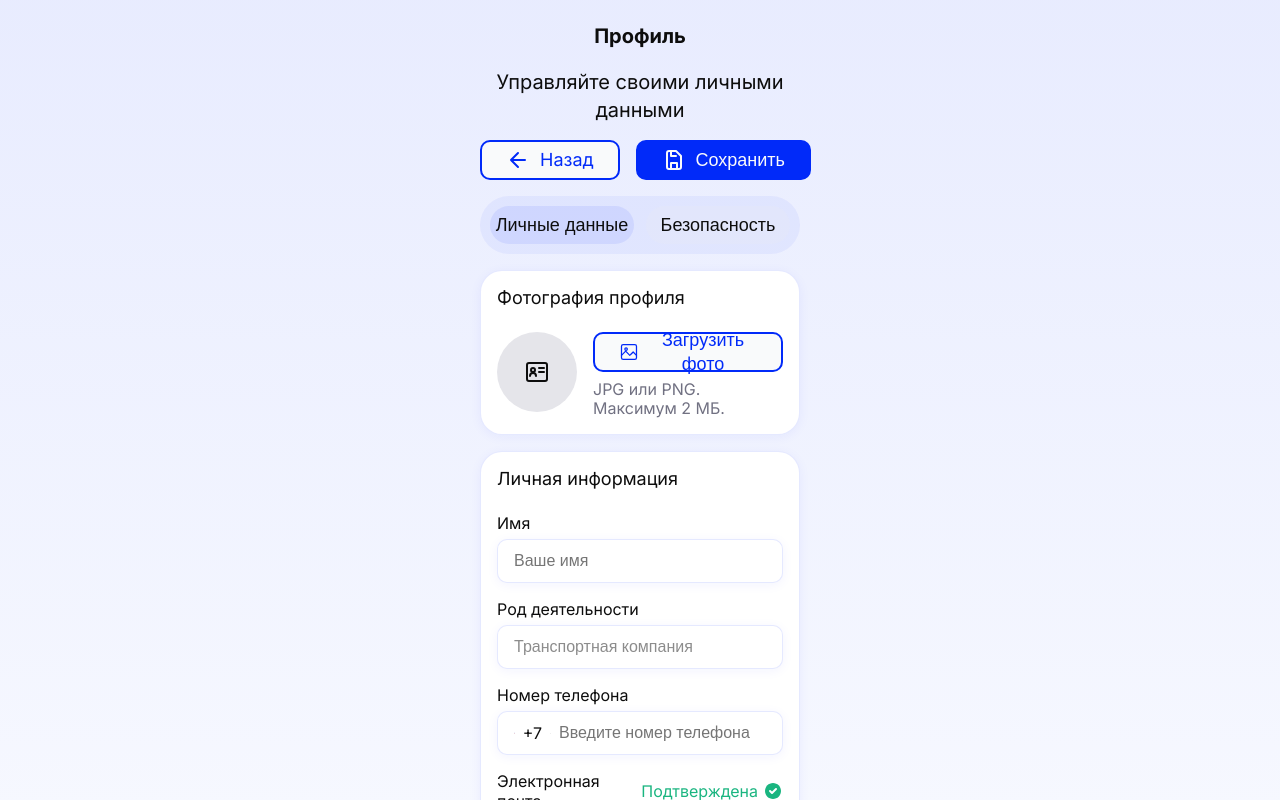
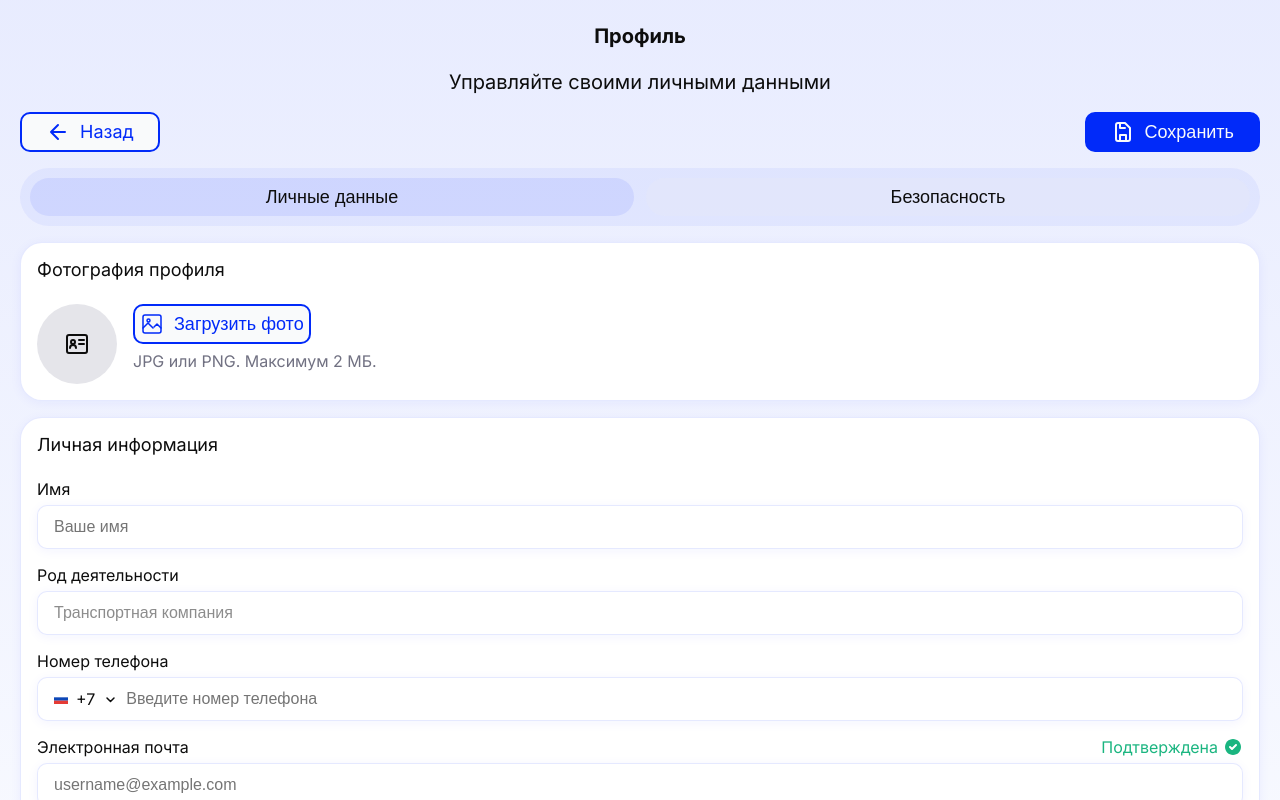
Before and after one commit to AAAlex2001/safelogist, a Next.js app in the folder frontend/: page /profile in a window 1280 px wide. Shown: the top 800 px of the page. Built offline with nearby package versions, Linux system fonts and the light colour scheme; no server answers.

Commit message:
правка

```diff
--- a/frontend/src/app/profile/components/PersonalTab/PersonalTab.module.scss
+++ b/frontend/src/app/profile/components/PersonalTab/PersonalTab.module.scss
@@ -8,8 +8,8 @@
   padding: 16px;
   gap: 24px;
   background: #ffffff;
-  border: 1px solid rgba(1, 42, 249, 0.1);
-  box-shadow: 0px 2px 12px rgba(1, 42, 249, 0.05);
+  border: 1px solid #012AF91A;
+  box-shadow: 0 2px 12px rgba(1, 42, 249, 0.05);
   border-radius: 22px;
 }
 
@@ -38,7 +38,6 @@
   height: 80px;
   background: #e5e5ea;
   border-radius: 100px;
-  flex-shrink: 0;
 }
 
 .avatarIcon {
@@ -60,9 +59,8 @@
   flex-direction: row;
   justify-content: center;
   align-items: center;
-  padding: 8px 24px;
   gap: 10px;
-  width: 100%;
+  width: fit-content;
   height: 40px;
   background: #f9fafb;
   border: 2px solid #012af9;
@@ -71,6 +69,8 @@
   line-height: 24px;
   color: #012af9;
   cursor: pointer;
+  white-space: nowrap;
+  padding: 0 5px;
 }
 
 .uploadBtn:hover {
--- a/frontend/src/app/profile/components/SecurityTab/SecurityTab.module.scss
+++ b/frontend/src/app/profile/components/SecurityTab/SecurityTab.module.scss
@@ -9,7 +9,7 @@
   gap: 16px;
   background: #ffffff;
   border: 1px solid rgba(1, 42, 249, 0.1);
-  box-shadow: 0px 2px 12px rgba(1, 42, 249, 0.05);
+  box-shadow: 0 2px 12px rgba(1, 42, 249, 0.05);
   border-radius: 22px;
 }
 
--- a/frontend/src/app/profile/profile.module.scss
+++ b/frontend/src/app/profile/profile.module.scss
@@ -10,7 +10,6 @@
 
 .container {
   width: 100%;
-  max-width: 320px;
   display: flex;
   flex-direction: column;
   gap: 16px;
```
